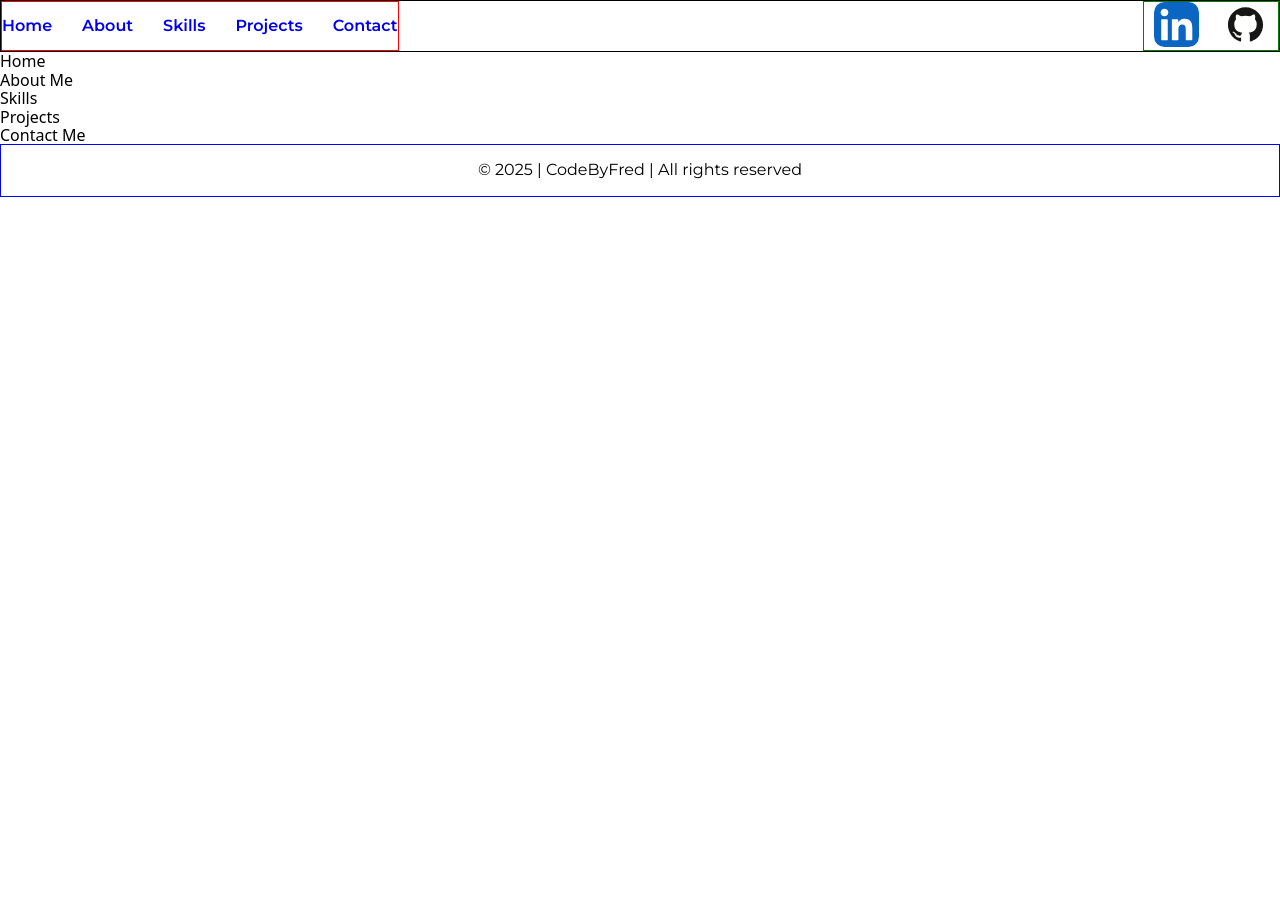
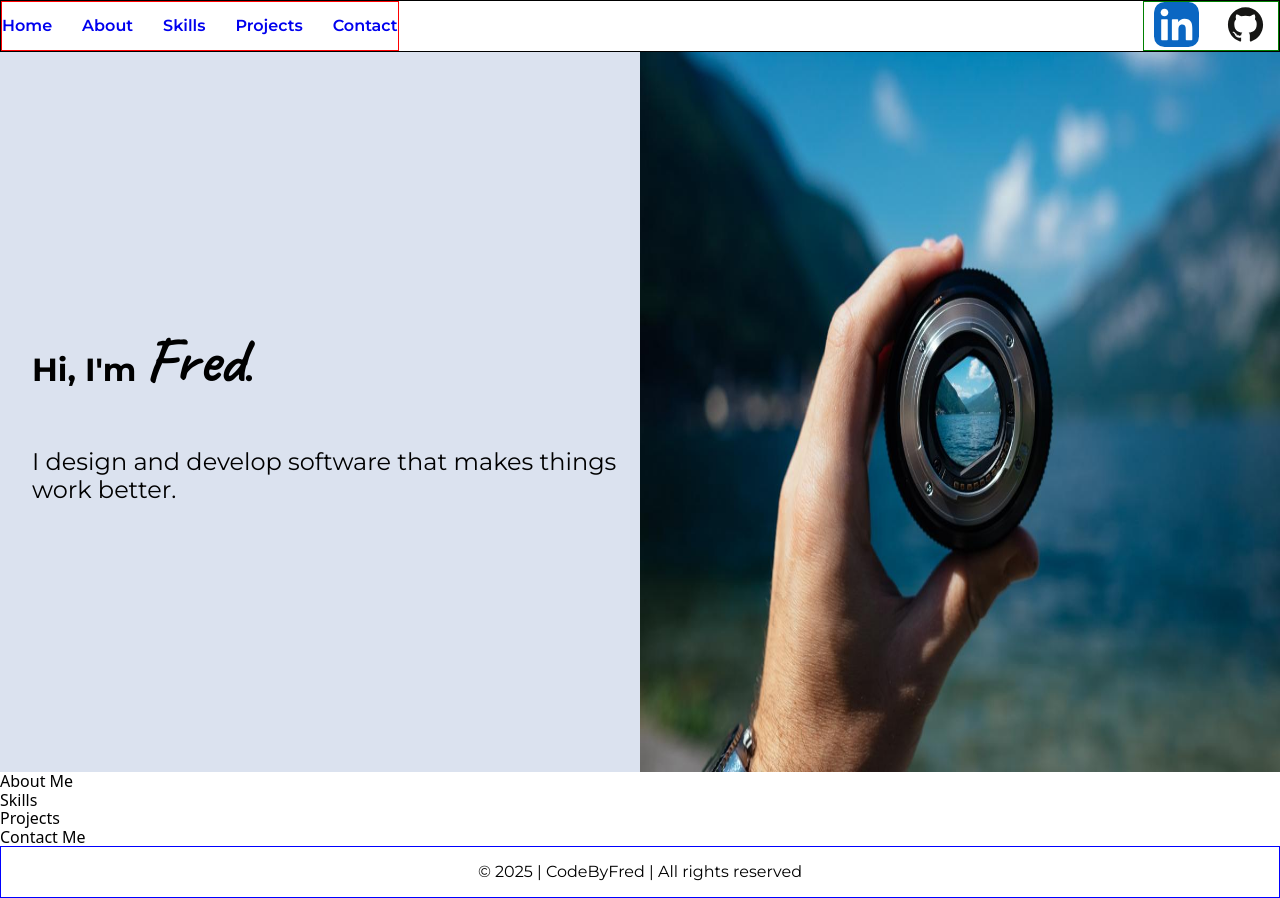
Before and after one commit to CodeByFred/portfolio, a plain HTML site: page index.html in a window 1280 px wide. Before the commit the page ends 800 px from the top, so only its background shows below. Drawn offline with Linux system fonts and the light colour scheme.

Commit message:
add color variables | style home section

```diff
--- a/index.html
+++ b/index.html
@@ -8,7 +8,8 @@
     <link rel="stylesheet" href="./style.css">
     <link rel="preconnect" href="https://fonts.googleapis.com">
     <link rel="preconnect" href="https://fonts.gstatic.com" crossorigin>
-    <link href="https://fonts.googleapis.com/css2?family=Montserrat:ital,wght@0,100..900;1,100..900&display=swap"
+    <link
+        href="https://fonts.googleapis.com/css2?family=Caveat:wght@400..700&family=Montserrat:ital,wght@0,100..900;1,100..900&display=swap"
         rel="stylesheet">
 </head>
 
@@ -30,7 +31,13 @@
         </div>
     </header>
     <main>
-        <section id="home">Home</section>
+        <section class="home" id="home">
+            <div class="home__box">
+                <h2 class="home__heading">Hi, I'm <span>Fred</span>.</h2>
+                <p class="home__text">I design and develop software that makes things work better.</p>
+            </div>
+            <img class="home__image" src="./assets/images/camera_lense_0.jpeg" alt="lens">
+        </section>
         <section id="about">About Me</section>
         <section id="skills">Skills</section>
         <section id="project">Projects</section>
--- /dev/null
+++ b/partials/_colors.scss
@@ -0,0 +1,4 @@
+$white-ish: #f9f7f7;
+$blue-light: #dbe2ef;
+$blue: #3f72af;
+$blue-navy: #112d4e;
--- a/partials/_mixins.scss
+++ b/partials/_mixins.scss
@@ -5,3 +5,11 @@
   font-style: normal;
   font-size: $font-size;
 }
+
+@mixin font-caveat($font-weight, $font-size) {
+  font-family: "Caveat", cursive;
+  font-optical-sizing: auto;
+  font-weight: $font-weight;
+  font-style: normal;
+  font-size: $font-size;
+}
--- a/style.scss
+++ b/style.scss
@@ -1,5 +1,6 @@
 @use "./partials/modern-normalize";
 @use "./partials/mixins";
+@use "./partials/colors";
 
 body {
   display: grid;
@@ -43,6 +44,40 @@ body {
   }
 }
 
+.home {
+  background-color: colors.$blue-light;
+  grid-area: home;
+  height: 90vh;
+  display: flex;
+  &__box {
+    display: flex;
+    flex-direction: column;
+    justify-content: center;
+    height: 100%;
+    width: 50%;
+  }
+  &__image {
+    height: 100%;
+    width: 50%;
+  }
+  //   background-position-x: right;
+  //   background-position-y: top;
+  //   background-repeat: no-repeat;
+  //   background-size: auto;
+  //   background-image: url(./assets/images/camera_lense_0.jpeg);
+  &__heading {
+    @include mixins.font(700, 2rem);
+    margin-left: 5%;
+    & span {
+      @include mixins.font-caveat(700, 4rem);
+    }
+  }
+  &__text {
+    @include mixins.font(400, 1.5rem);
+    margin-left: 5%;
+  }
+}
+
 .footer {
   grid-area: foot;
   display: flex;
```
Also changed, not shown: assets/images/camera_lense_0.jpeg (added), style.css, 1 other file.
